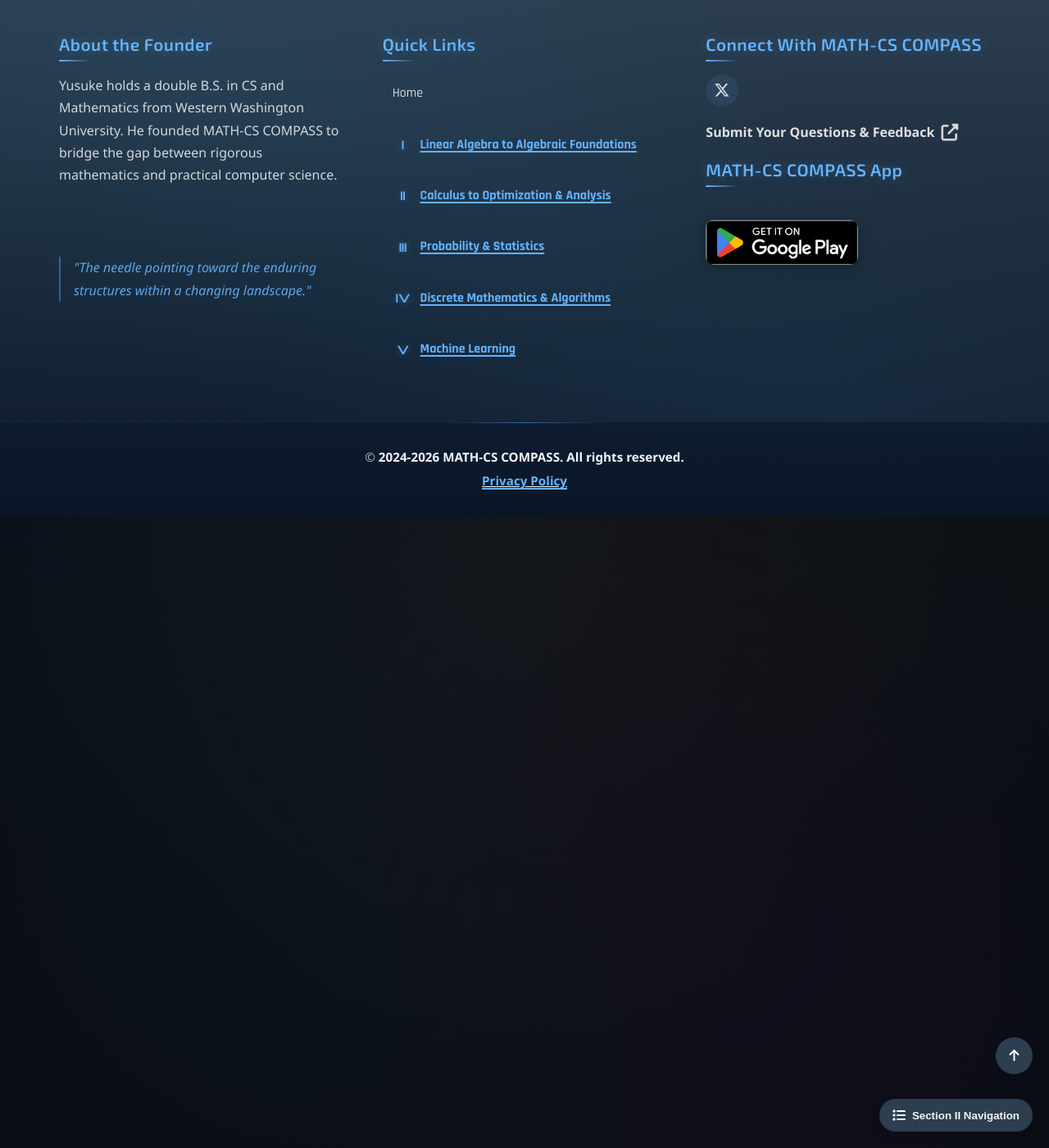
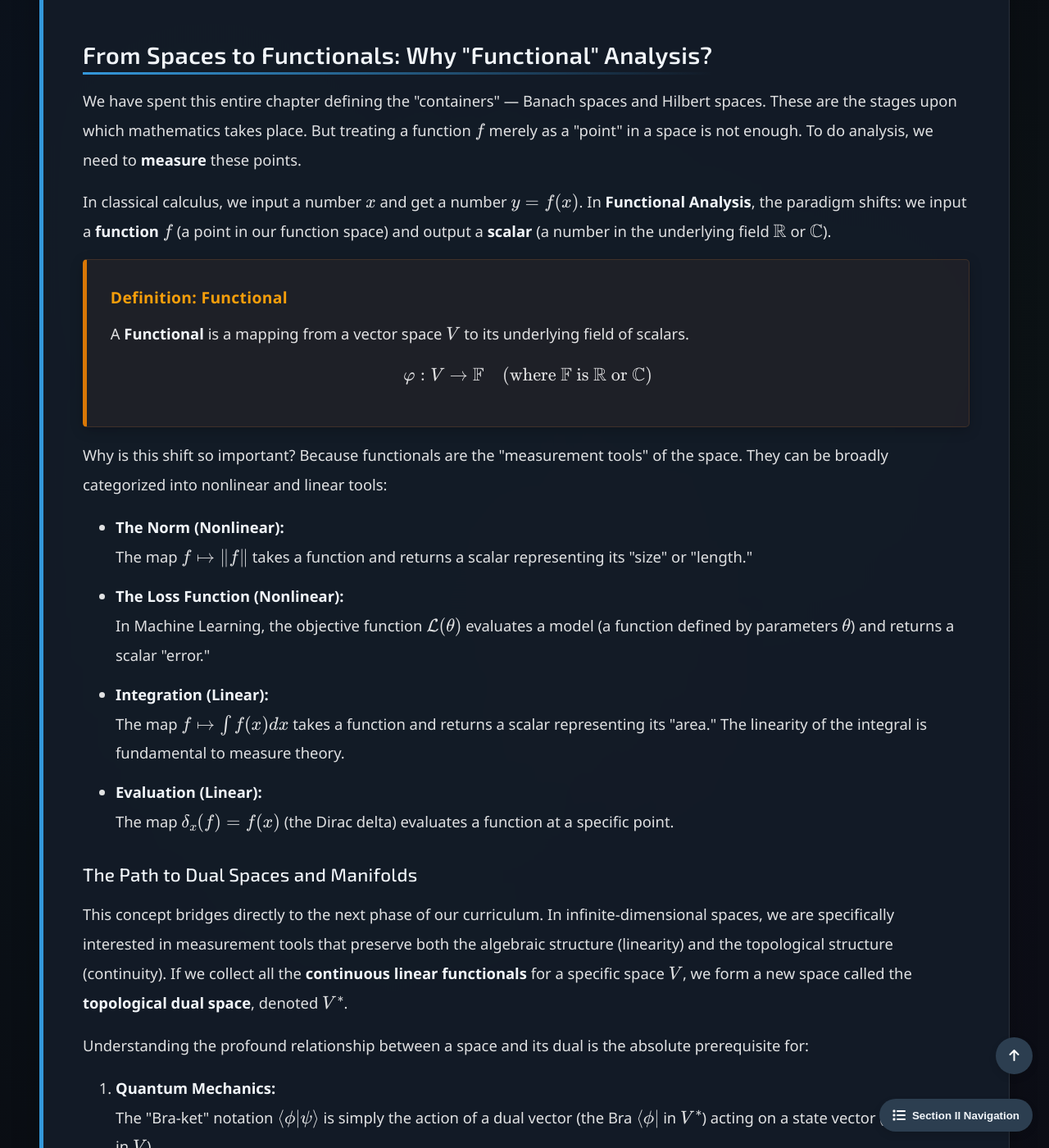
Before and after one commit to Yusukey01/yusukey01.github.io, a Jekyll site: the page built from Mathematics/Calculus/intro_analysis.html, in a window 1280 px wide and 1400 px high, scrolled down 7796 px. Shown: the whole window at 82% size. Built offline with Jekyll 4.4.1, drawn with Linux system fonts in a browser that asks for light colours; some of the changed text lies outside the part shown.

Commit message:
updated calc-23

```diff
--- a/Mathematics/Calculus/intro_analysis.html
+++ b/Mathematics/Calculus/intro_analysis.html
@@ -23,6 +23,7 @@ uses_python: false
             <a href="#hilbert">Inner Product Spaces & Hilbert Spaces</a>
             <a href="#dimensions">Finite vs Infinite Dimensions</a>
             <a href="#geometry">Geometry of Unit Balls & ML Applications</a>
+            <a href="#functionals">From Spaces to Functionals: Why "Functional" Analysis?</a>
         </div>
 
         <div class="container">
@@ -324,6 +325,88 @@ uses_python: false
                 </p>
 
             </section>
+
+            <section id="functionals" class="section-content">
+                <h2>From Spaces to Functionals: Why "Functional" Analysis?</h2>
+
+                <p>
+                    We have spent this entire chapter defining the "containers" — Banach spaces and Hilbert spaces. These are the stages upon which
+                    mathematics takes place. But treating a function \(f\) merely as a "point" in a space is not enough. To do analysis, we need to
+                    <strong>measure</strong> these points.
+                </p>
+
+                <p>
+                    In classical calculus, we input a number \(x\) and get a number \(y = f(x)\). In <strong>Functional Analysis</strong>, the paradigm shifts:
+                    we input a <strong>function</strong> \(f\) (a point in our function space) and output a <strong>scalar</strong>
+                    (a number in the underlying field \(\mathbb{R}\) or \(\mathbb{C}\)).
+                </p>
+
+                <div class="theorem">
+                    <span class="theorem-title">Definition: Functional</span>
+                    <p>
+                        A <strong>Functional</strong> is a mapping from a vector space \(V\) to its underlying field of scalars.
+                    </p>
+                    <p>
+                        \[
+                        \varphi: V \to \mathbb{F} \quad (\text{where } \mathbb{F} \text{ is } \mathbb{R} \text{ or } \mathbb{C})
+                        \]
+                    </p>
+                </div>
+
+                <p>
+                    Why is this shift so important? Because functionals are the "measurement tools" of the space. They can be broadly categorized
+                    into nonlinear and linear tools:
+                </p>
+
+                <ul style="padding-left: 40px;">
+                    <li><strong>The Norm (Nonlinear):</strong><br>
+                        The map \(f \mapsto \|f\|\) takes a function and returns a scalar representing its "size" or "length."
+                    </li>
+                    <li><strong>The Loss Function (Nonlinear):</strong><br>
+                        In Machine Learning, the objective function \(\mathcal{L}(\theta)\) evaluates a model (a function defined by parameters \(\theta\))
+                        and returns a scalar "error."
+                    </li>
+                    <li><strong>Integration (Linear):</strong><br>
+                        The map \(f \mapsto \int f(x) dx\) takes a function and returns a scalar representing its "area." The linearity of the integral
+                        is fundamental to measure theory.
+                    </li>
+                    <li><strong>Evaluation (Linear):</strong><br>
+                         The map \(\delta_x(f) = f(x)\) (the Dirac delta) evaluates a function at a specific point.
+                    </li>
+                </ul>
+
+                <h3>The Path to Dual Spaces and Manifolds</h3>
+                <p>
+                    This concept bridges directly to the next phase of our curriculum. In infinite-dimensional spaces, we are specifically interested in
+                    measurement tools that preserve both the algebraic structure (linearity) and the topological structure (continuity). If we collect
+                    all the <strong>continuous linear functionals</strong> for a specific space \(V\), we form a new space called the
+                    <strong>topological dual space</strong>, denoted \(V^*\).
+                </p>
+
+                <p>
+                    Understanding the profound relationship between a space and its dual is the absolute prerequisite for:
+                </p>
+                <ol style="padding-left: 40px;">
+                    <li><strong>Quantum Mechanics:</strong><br>
+                        The "Bra-ket" notation \(\langle \phi | \psi \rangle\) is simply the action of a dual vector (the Bra \(\langle \phi |\) in \(V^*\))
+                        acting on a state vector (the Ket \(| \psi \rangle\) in \(V\)).
+                    </li>
+                    <li><strong>Optimization & The Riesz Representation:</strong><br>
+                        In calculus, the true derivative of a function is a differential \(df\) (an element of the dual space). We will see in the
+                        <strong>Riesz Representation Theorem</strong> that the "gradient" \(\nabla f\) is exactly this dual element "converted" back
+                        into a regular vector via the space's inner product, allowing us to perform gradient descent updates.
+                    </li>
+                    <li><strong>Geometric Deep Learning:</strong><br>
+                        In smooth manifolds, a "Tangent Vector" represents a directional derivative (movement), while a "Cotangent Vector" (a functional)
+                        represents the measurement of that change.
+                    </li>
+                </ol>
+
+                <p>
+                    We have built the spaces. In the next chapter, we will study the <strong>Operators</strong> that transform them and the <strong>Functionals</strong>
+                    that measure them.
+                </p>
+            </section>
         </div>
 
         <script src="/js/main.js"></script>
```
Also changed, not shown: data/curriculum.json.
